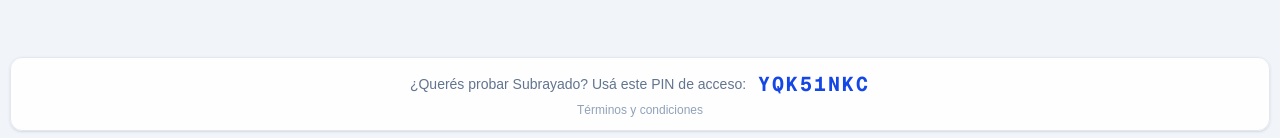
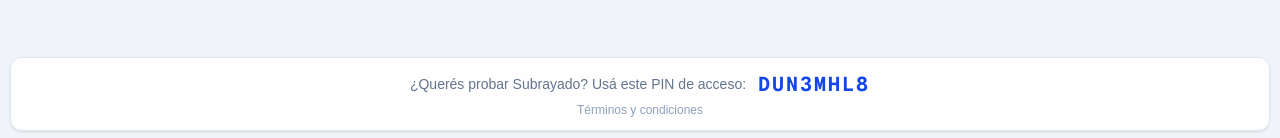
Before and after one commit to loveragabriel/subrayado, a Next.js app in the folder frontend/: page / in a window 1280 px wide. Shown: the part 659-797 px from the top of the page. Built offline with nearby package versions, Linux system fonts and the light colour scheme.

Commit message:
fix(footer) update PIN the acceso test

```diff
--- a/frontend/src/app/page.tsx
+++ b/frontend/src/app/page.tsx
@@ -95,7 +95,7 @@
               : 'Want to try Subrayado? Use this access PIN:'}
           </p>
           <span className="font-mono font-bold text-blue-700 text-xl tracking-widest">
-            YQK51NKC
+            DUN3MHL8
           </span>
         </div>
         <Link href={`/terms?lang=${lang}`} className="text-xs text-slate-400 hover:text-slate-600 transition">
```
